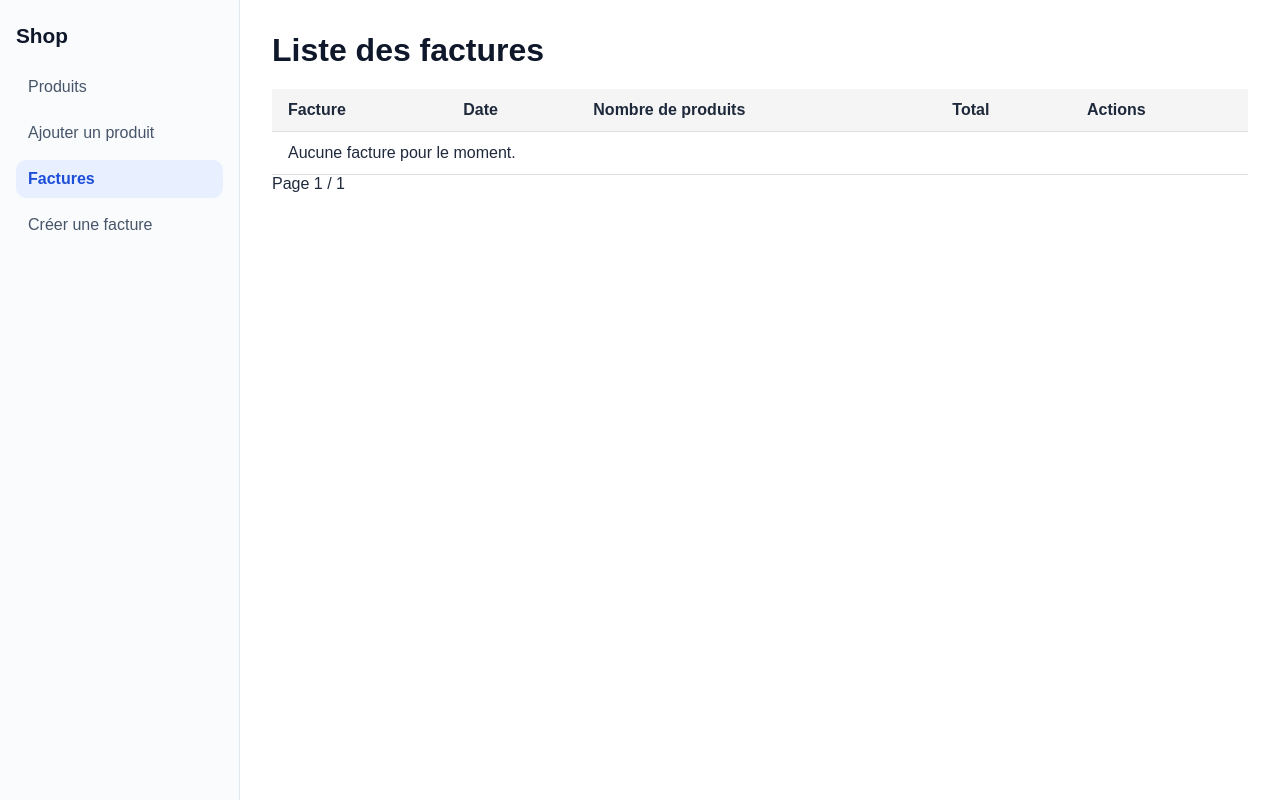
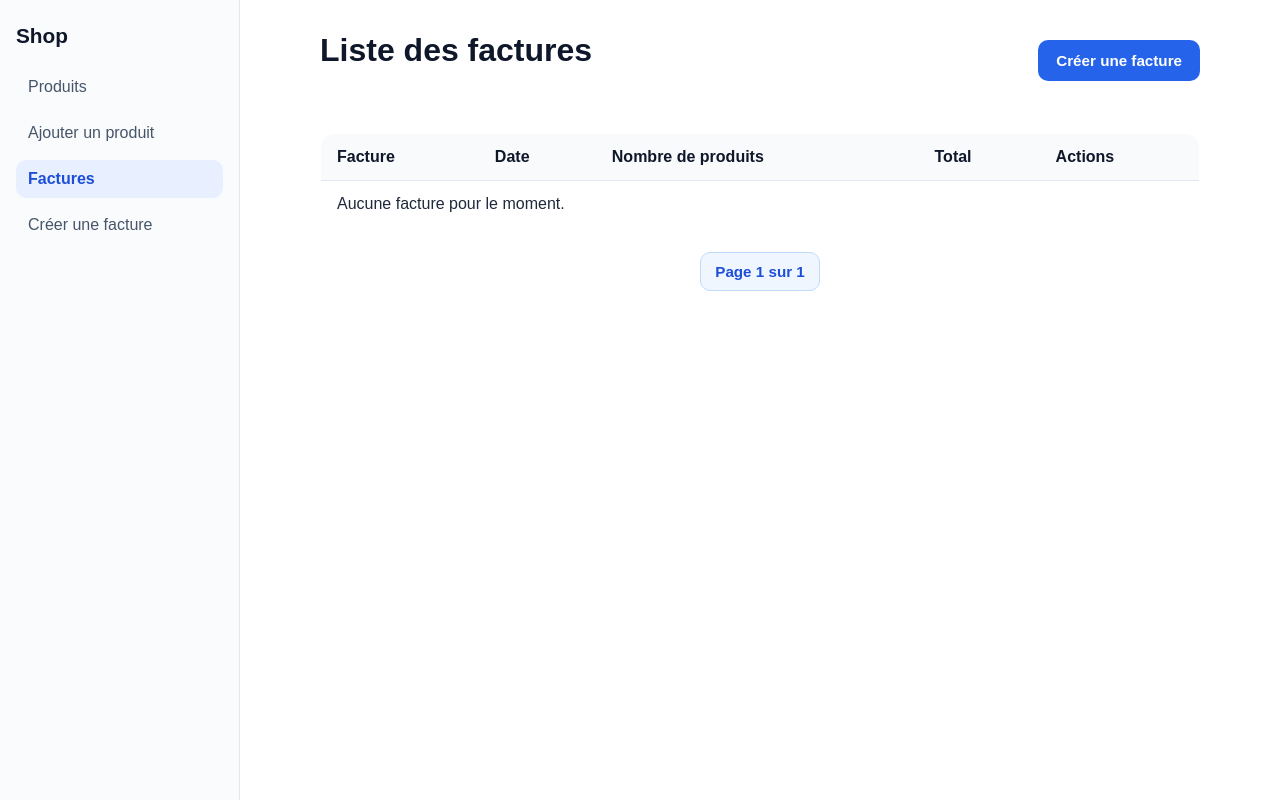
Before and after one commit to LexyRani/Python_Django_T, a Django app: page /invoices/ in a window 1280 px wide. Run offline with Django 5.2, Linux system fonts and the light colour scheme; data that the repository does not hold is empty.

Commit message:
Add some Label to standardize all name and style in invoice_list

```diff
--- a/Exercice 2/WebAppDjango/shop/forms.py
+++ b/Exercice 2/WebAppDjango/shop/forms.py
@@ -15,10 +15,14 @@ class ProductForm(forms.ModelForm):
     class Meta:
         model = Product
         fields = ['name', 'price', 'expiration_date']
+        labels = {
+            'name': 'Nom',
+            'price': 'Prix',
+            'expiration_date': "Date d'expiration",
+        }
         widgets = {
             'expiration_date': forms.DateInput(attrs={'type': 'date'}),
         }
-
 
 class InvoiceForm(forms.ModelForm):
     class Meta:
--- a/Exercice 2/WebAppDjango/shop/static/shop/style.css
+++ b/Exercice 2/WebAppDjango/shop/static/shop/style.css
@@ -534,3 +534,40 @@ p {
         max-width: 100%;
     }
 }
+
+
+.table-wrapper {
+    width: 100%;
+    overflow-x: auto;
+}
+
+.invoice-table-contained {
+    width: 100%;
+    border-collapse: collapse;
+    margin-top: 20px;
+    background-color: #ffffff;
+    border: 1px solid #e2e8f0;
+    border-radius: 14px;
+    overflow: hidden;
+}
+
+.invoice-table-contained th,
+.invoice-table-contained td {
+    padding: 14px 16px;
+    text-align: left;
+    border-bottom: 1px solid #e2e8f0;
+}
+
+.invoice-table-contained th {
+    background-color: #f8fafc;
+    font-weight: 700;
+    color: #0f172a;
+}
+
+.invoice-table-contained tr:hover {
+    background-color: #f8fbff;
+}
+
+.invoice-table-contained tr:last-child td {
+    border-bottom: none;
+}
--- a/Exercice 2/WebAppDjango/shop/templates/shop/invoice_list.html
+++ b/Exercice 2/WebAppDjango/shop/templates/shop/invoice_list.html
@@ -1,9 +1,14 @@
 {% extends "shop/base.html" %}
 
 {% block content %}
+    <div class="content-container">
+        <div class="page-header">
             <h1>Liste des factures</h1>
+            <a href="{% url 'invoice-create' %}" class="btn">Créer une facture</a>
+        </div>
 
-  <table class="invoice-table">
+        <div class="table-wrapper">
+            <table class="invoice-table invoice-table-contained">
                 <thead>
                     <tr>
                         <th>Facture</th>
@@ -16,11 +21,15 @@
                 <tbody>
                     {% for invoice in page_obj %}
                         <tr>
-                <td>Facture #{{ invoice.id }}</td>
-                <td>{{ invoice.created_at }}</td>
-                <td>{{ invoice.total_products }}</td>
-                <td>{{ invoice.total_price }}</td>
                             <td>
+                                <a href="{% url 'invoice-detail' invoice.id %}">
+                                    Facture #{{ invoice.id }}
+                                </a>
+                            </td>
+                            <td>{{ invoice.created_at|date:"d/m/Y" }}</td>
+                            <td class="text-right">{{ invoice.total_products }}</td>
+                            <td class="text-right">{{ invoice.total_price }}</td>
+                            <td class="actions-cell">
                                 <a href="{% url 'invoice-detail' invoice.id %}">Voir</a>
                             </td>
                         </tr>
@@ -31,16 +40,24 @@
                     {% endfor %}
                 </tbody>
             </table>
+        </div>
 
+        <nav class="pagination-wrapper" aria-label="Pagination des factures">
             <div class="pagination">
                 {% if page_obj.has_previous %}
+                    <a href="?page=1">&laquo; Premier</a>
                     <a href="?page={{ page_obj.previous_page_number }}">Précédent</a>
                 {% endif %}
 
-      <span>Page {{ page_obj.number }} / {{ page_obj.paginator.num_pages }}</span>
+                <span class="pagination-current">
+                    Page {{ page_obj.number }} sur {{ page_obj.paginator.num_pages }}
+                </span>
 
                 {% if page_obj.has_next %}
                     <a href="?page={{ page_obj.next_page_number }}">Suivant</a>
+                    <a href="?page={{ page_obj.paginator.num_pages }}">Dernier &raquo;</a>
                 {% endif %}
             </div>
+        </nav>
+    </div>
 {% endblock %}
--- a/Exercice 2/WebAppDjango/shop/templates/shop/product_form.html
+++ b/Exercice 2/WebAppDjango/shop/templates/shop/product_form.html
@@ -8,6 +8,6 @@
     <form method="post">
         {% csrf_token %}
         {{ form.as_p }}
-        <button type="submit">Save</button>
+        <button type="submit">Enregistrer le produit</button>
     </form>
 {% endblock %}
--- a/Exercice 2/WebAppDjango/shop/templates/shop/product_list.html
+++ b/Exercice 2/WebAppDjango/shop/templates/shop/product_list.html
@@ -23,7 +23,7 @@
                             </a>
                         </td>
                         <td class="text-right">{{ product.price }}</td>
-                        <td>{{ product.expiration_date }}</td>
+                        <td>{{ product.expiration_date|date:"d/m/Y" }}</td>
                         <td class="actions-cell">
                             <a href="{% url 'product-update' product.pk %}">Modifier</a>
                             <a href="{% url 'product-delete' product.pk %}" class="delete-link">Supprimer</a>
```
Lines whose indentation alone changed are shown as unchanged.
